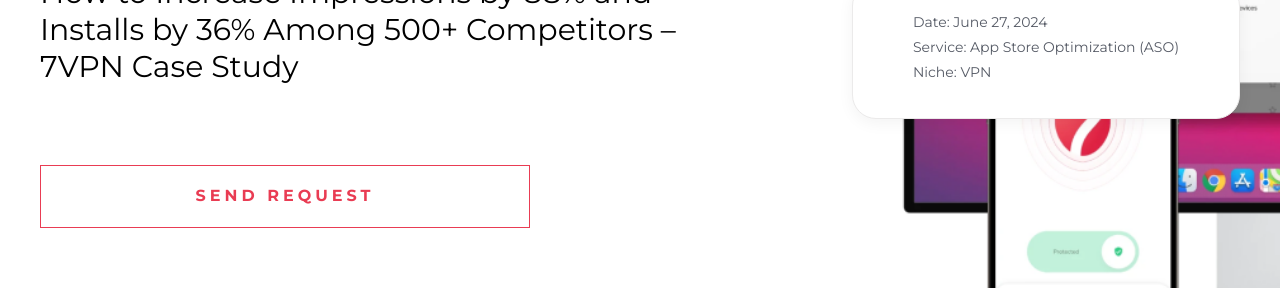
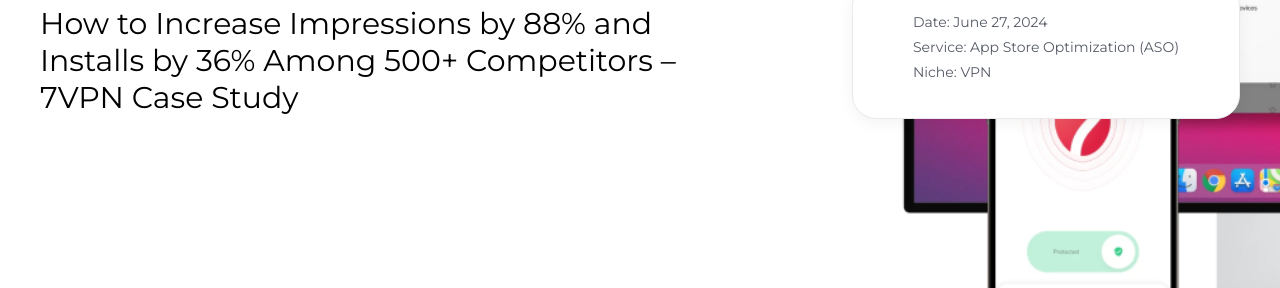
Before and after one commit to MaxFromParadise/performiq, a plain HTML site: page case-vpn.html in a window 1280 px wide. Shown: the part 512-800 px from the top of the page. Drawn offline with nearby package versions, Linux system fonts and the light colour scheme.

Commit message:
button delete

```diff
--- a/case-vpn.html
+++ b/case-vpn.html
@@ -131,7 +131,6 @@
 					<div class="hero__main">
 						<h1 class="title-1 hero__title hero__title_secondary">VPN App Promotion</h1>
 						<p class="hero__subtitle">How to Increase Impressions by 88% and Installs by 36% Among 500+ Competitors – 7VPN Case Study</p>
-						<a href="#callback" class="button hero__button button_secondary">send request</a>
 					</div>
 					<div class="hero__descr">
 						<div class="hero__descr-content">
```
